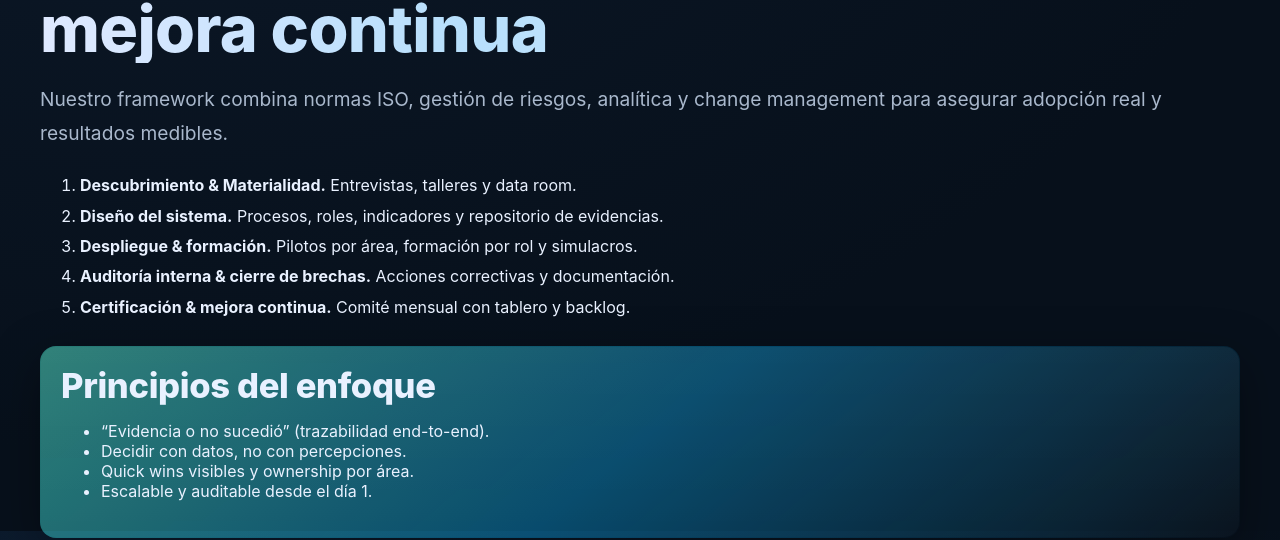
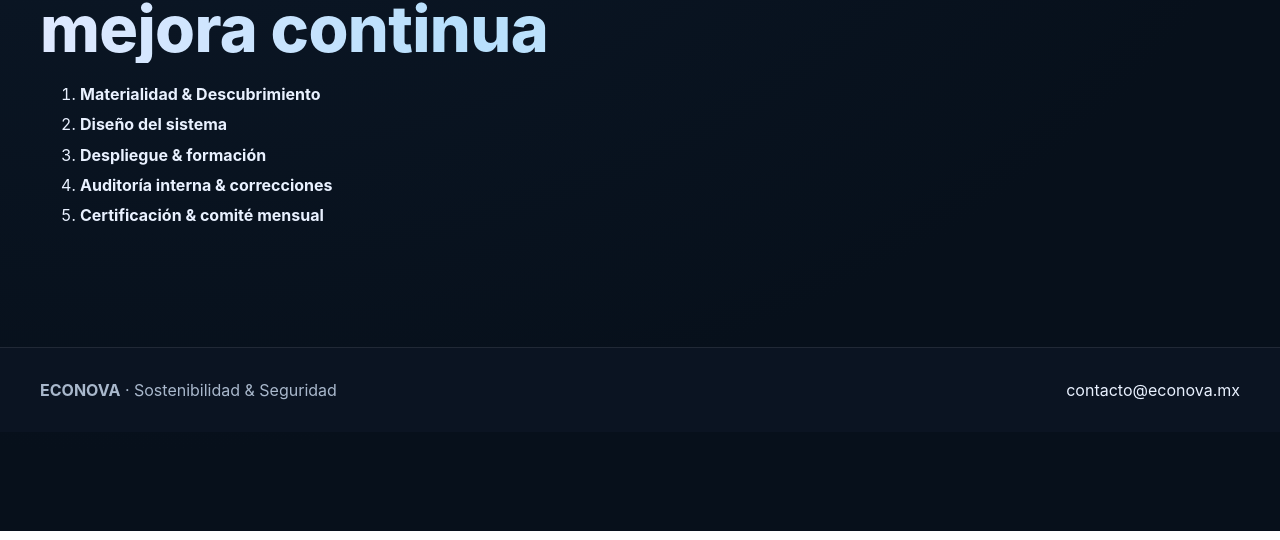
Before and after one commit to Kukcito/econova-clean, a Next.js app: page /metodologia in a window 1280 px wide. Shown: the part 269-809 px from the top of the page. Built offline with nearby package versions, Linux system fonts and the light colour scheme.

Commit message:
Update page.js

```diff
--- a/app/metodologia/page.js
+++ b/app/metodologia/page.js
@@ -5,28 +5,13 @@ export default function Page() {
     <section className="section">
       <div className="container">
         <h1 className="h1">Metodología: del diagnóstico a la mejora continua</h1>
-        <p className="lead">
-          Nuestro framework combina normas ISO, gestión de riesgos, analítica y change management
-          para asegurar adopción real y resultados medibles.
-        </p>
-
         <ol style={{lineHeight:1.9, marginTop:16}}>
-          <li><strong>Descubrimiento & Materialidad.</strong> Entrevistas, talleres y data room.</li>
-          <li><strong>Diseño del sistema.</strong> Procesos, roles, indicadores y repositorio de evidencias.</li>
-          <li><strong>Despliegue & formación.</strong> Pilotos por área, formación por rol y simulacros.</li>
-          <li><strong>Auditoría interna & cierre de brechas.</strong> Acciones correctivas y documentación.</li>
-          <li><strong>Certificación & mejora continua.</strong> Comité mensual con tablero y backlog.</li>
+          <li><strong>Materialidad & Descubrimiento</strong></li>
+          <li><strong>Diseño del sistema</strong></li>
+          <li><strong>Despliegue & formación</strong></li>
+          <li><strong>Auditoría interna & correcciones</strong></li>
+          <li><strong>Certificación & comité mensual</strong></li>
         </ol>
-
-        <div className="card" style={{marginTop:24}}>
-          <h2 className="h3">Principios del enfoque</h2>
-          <ul>
-            <li>“Evidencia o no sucedió” (trazabilidad end-to-end).</li>
-            <li>Decidir con datos, no con percepciones.</li>
-            <li>Quick wins visibles y ownership por área.</li>
-            <li>Escalable y auditable desde el día 1.</li>
-          </ul>
-        </div>
       </div>
     </section>
   )
```
